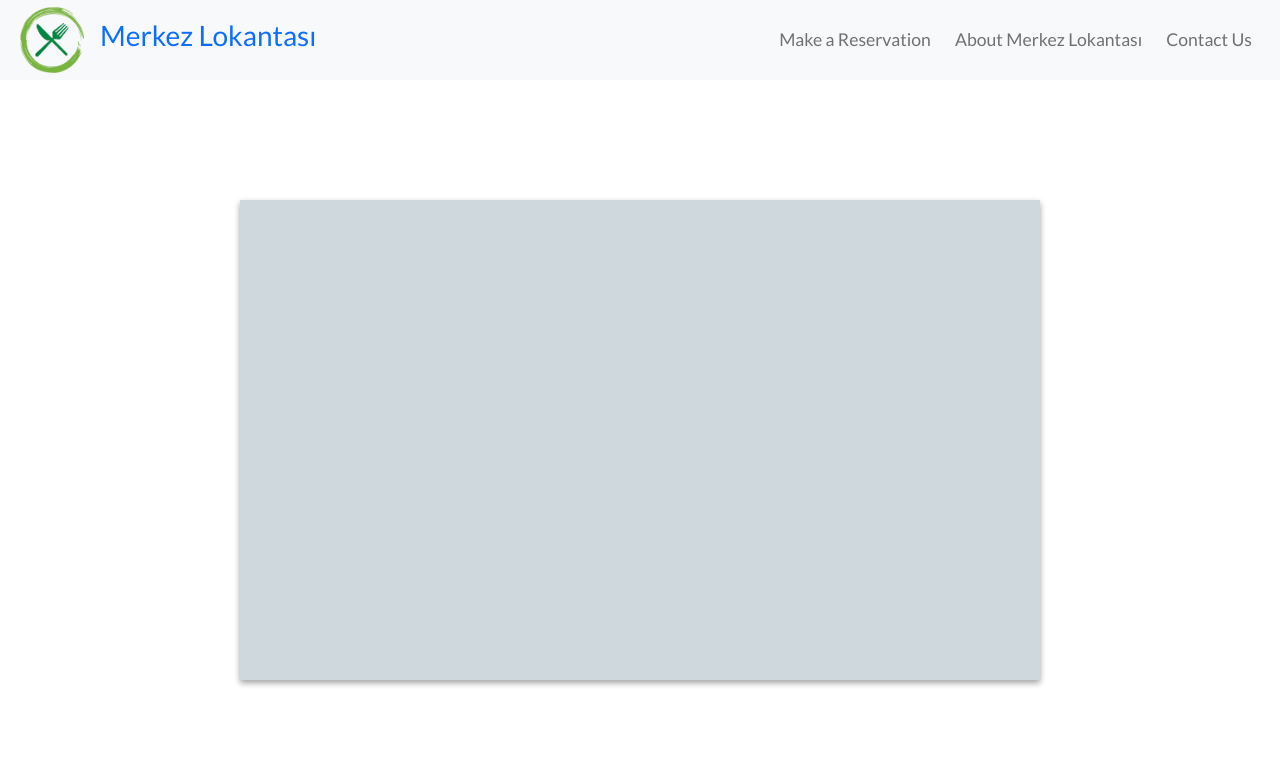
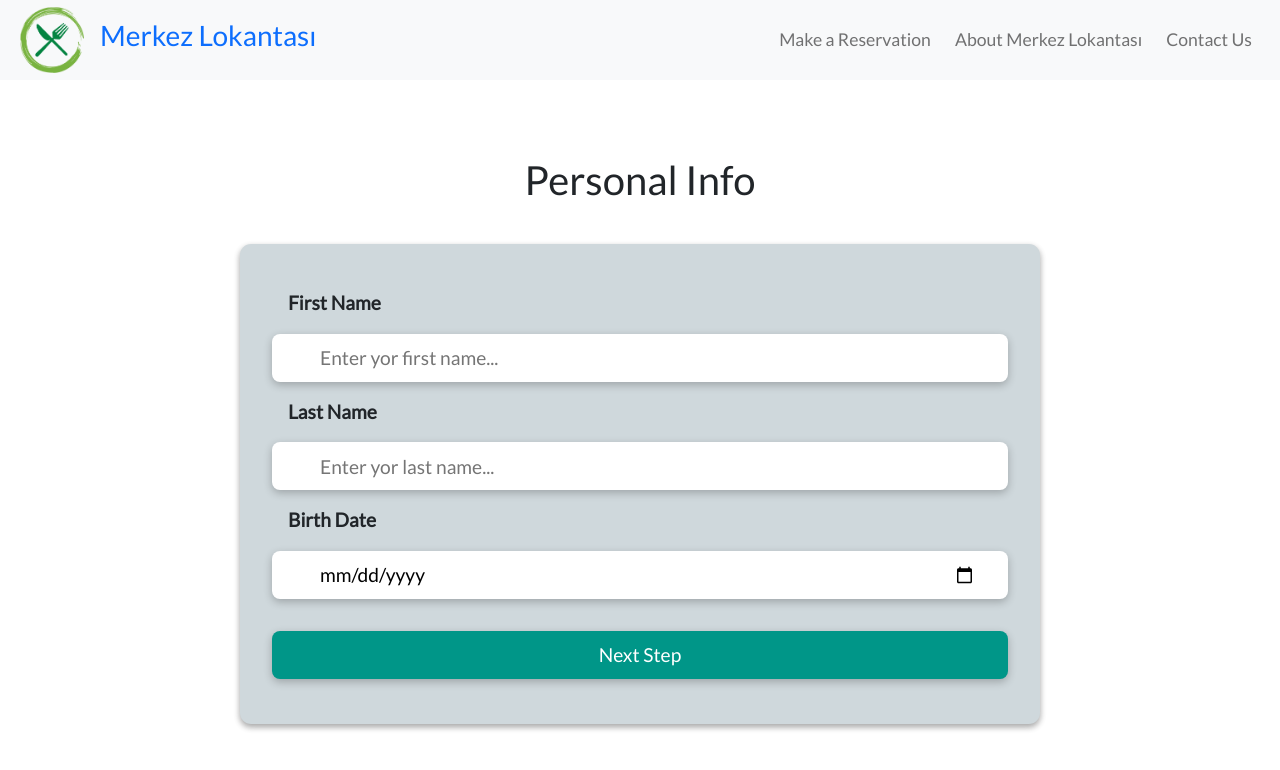
Before and after one commit to erol1098/restaurant-reservation-app, a React (Create React App) app: page /reservation in a window 1280 px wide. Shown: the top 770 px of the page. Built offline with nearby package versions, Linux system fonts and the light colour scheme.

Commit message:
Info Form and Some Styling Added

```diff
--- a/package.json
+++ b/package.json
@@ -6,12 +6,14 @@
     "@testing-library/jest-dom": "^5.16.5",
     "@testing-library/react": "^13.4.0",
     "@testing-library/user-event": "^13.5.0",
+    "formik": "^2.2.9",
     "react": "^18.2.0",
     "react-dom": "^18.2.0",
     "react-router-dom": "^6.3.0",
     "react-scripts": "5.0.1",
     "sass": "^1.54.9",
-    "web-vitals": "^2.1.4"
+    "web-vitals": "^2.1.4",
+    "yup": "^0.32.11"
   },
   "scripts": {
     "start": "react-scripts start",
--- a/src/Layouts/Container/Container.module.scss
+++ b/src/Layouts/Container/Container.module.scss
@@ -4,7 +4,9 @@
   width: 100%;
   height: calc(100vh - 5rem);
   display: flex;
+  flex-direction: column;
   justify-content: center;
   align-items: center;
+  gap: 2rem;
   // background-color: $LightPrimary;
 }
--- a/src/Layouts/Form/Form.jsx
+++ b/src/Layouts/Form/Form.jsx
@@ -2,8 +2,8 @@ import React from 'react';
 
 import styles from './Form.module.scss';
 
-const Form = ({ children }) => {
+const FormWrapper = ({ children }) => {
   return <form className={styles.form}>{children}</form>;
 };
 
-export default Form;
+export default FormWrapper;
--- a/src/Layouts/Form/Form.module.scss
+++ b/src/Layouts/Form/Form.module.scss
@@ -5,6 +5,49 @@
   min-width: 250px;
   height: 30rem;
   padding: 0 2rem;
+  font-size: 1.2rem;
+
   background-color: $LightPrimary;
+  border-radius: 0.7rem;
   box-shadow: rgba(0, 0, 0, 0.16) 0px 3px 6px, rgba(0, 0, 0, 0.23) 0px 3px 6px;
+
+  display: flex;
+  flex-direction: column;
+  justify-content: center;
+  align-items: stretch;
+  gap: 1rem;
+
+  & > input {
+    height: 3rem;
+    padding-inline-start: 3rem;
+    padding-inline-end: 2rem;
+    border: none;
+    border-radius: 0.5rem;
+    box-shadow: rgba(0, 0, 0, 0.24) 0px 3px 8px;
+
+    &:focus {
+      outline: none;
+    }
+  }
+
+  & > label {
+    font-weight: 700;
+    padding-inline-start: 1rem;
+  }
+
+  & > button {
+    height: 3rem;
+    margin-top: 1rem;
+
+    background-color: $Accent;
+    color: #fff;
+
+    border: none;
+    border-radius: 0.5rem;
+    box-shadow: rgba(0, 0, 0, 0.24) 0px 3px 8px;
+
+    &:hover {
+      opacity: 0.9;
+    }
+  }
 }
--- /dev/null
+++ b/src/components/PersonalInfo/PersonalInfoForm.jsx
@@ -0,0 +1,29 @@
+import React from 'react';
+
+import FormWrapper from '../../Layouts/Form/Form';
+
+const PersonalInfoForm = () => {
+  return (
+    <FormWrapper>
+      <label htmlFor='firstName'>First Name</label>
+      <input
+        type='text'
+        name='firstName'
+        id='firstName'
+        placeholder='Enter yor first name...'
+      />
+      <label htmlFor='lastName'>Last Name</label>
+      <input
+        type='text'
+        name='lastName'
+        id='lastName'
+        placeholder='Enter yor last name...'
+      />
+      <label htmlFor='birth'>Birth Date</label>
+      <input type='date' name='birth' id='birth' />
+      <button type='submit'>Next Step</button>
+    </FormWrapper>
+  );
+};
+
+export default PersonalInfoForm;
--- a/src/pages/Reservation.jsx
+++ b/src/pages/Reservation.jsx
@@ -1,11 +1,13 @@
 import React from 'react';
+
+import PersonalInfoForm from '../components/PersonalInfo/PersonalInfoForm';
 import Container from '../Layouts/Container/Container';
-import Form from '../Layouts/Form/Form';
 
 const Reservation = () => {
   return (
     <Container>
-      <Form></Form>
+      <h1>Personal Info</h1>
+      <PersonalInfoForm />
     </Container>
   );
 };
```
Also changed, not shown: 1 other file (tests, documents, lock files or other folders).
